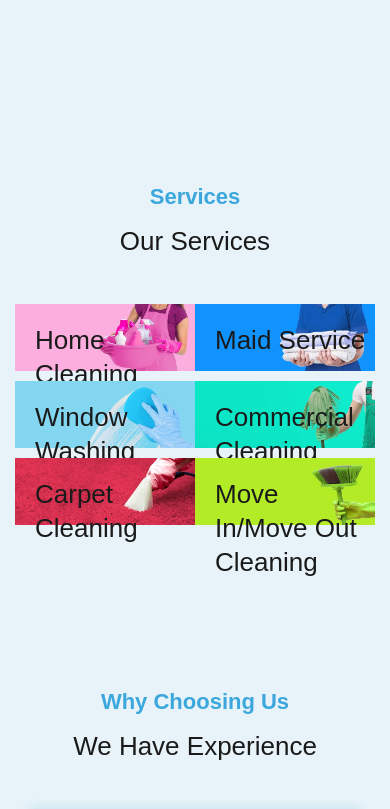
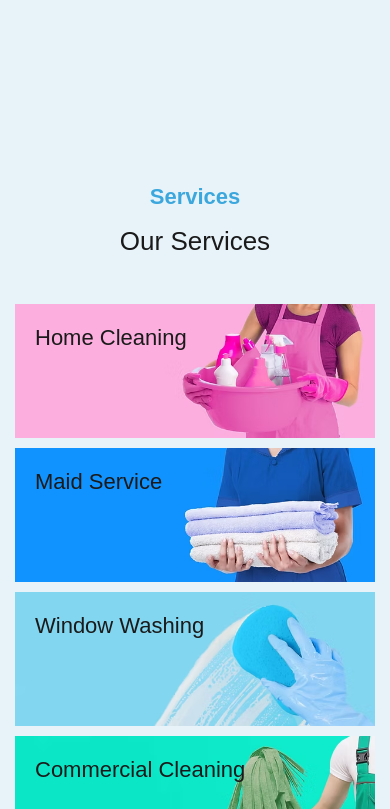
Before and after one commit to sohil-P/Project, a PHP site: page /about.html in a window 390 px wide. Shown: the part 1665-2474 px from the top of the page. Run offline with PHP 8.4, Linux system fonts and the light colour scheme; some libraries are stand-ins or nearby versions; some web fonts are replaced; grey boxes are pictures that could not be loaded.

Commit message:
updates files

```diff
--- a/about.css
+++ b/about.css
@@ -61,7 +61,31 @@
   background: rgba(0, 0, 0, 0.5);
   z-index: 1;
 }
-
+.slide-1,
+.slide-2
+.slide-3{
+  position: relative;
+  top: 0;
+}
+.slide-1 p,
+.slide-2 p{
+  color: var(--text-x-dark-gray);
+  font-weight: 500;
+  font-size: var(--fs-3x1);
+  position: absolute;
+  bottom: 20vmin;
+  right: -30px;
+  width: 380px;
+}
+.slide-3 p{
+  color: var(--text-x-dark-gray);
+  font-weight: 500;
+  font-size: var(--fs-3x1);
+  position: absolute;
+  bottom: 20vmin;
+  left: -40px;
+  width: 400px;
+}
 
 /*----------- service of about ---------*/
 
@@ -105,6 +129,7 @@
 }
 .service-img-main h1 {
   color: var(--text-light-gray);
+  font-size: 20px;
   font-weight: 600;
   margin-top: 10px;
 }
@@ -118,7 +143,7 @@
   top: 50%;
 }
 
-/*----------- process of about -----------*/
+/*----------- service-type of about -----------*/
 .about-main-images {
   display: grid;
   grid-template-columns: repeat(12, 1fr);
@@ -134,7 +159,6 @@
   position: absolute;
   left: 20px;
   top: 20px;
-
   font-size: var(--fs-3x1);
   font-weight: 500;
 }
@@ -142,7 +166,6 @@
   position: absolute;
   left: 20px;
   top: 20px;
-
   font-size: var(--fs-3x1);
   font-weight: 500;
 }
@@ -150,7 +173,6 @@
   position: absolute;
   left: 20px;
   top: 20px;
-
   font-size: var(--fs-3x1);
   font-weight: 500;
 }
@@ -158,7 +180,6 @@
   position: absolute;
   left: 20px;
   top: 20px;
-
   font-size: var(--fs-3x1);
   font-weight: 500;
 }
@@ -166,7 +187,6 @@
   position: absolute;
   left: 20px;
   top: 20px;
-
   font-size: var(--fs-3x1);
   font-weight: 500;
 }
@@ -174,7 +194,6 @@
   position: absolute;
   left: 20px;
   top: 20px;
-
   font-size: var(--fs-3x1);
   font-weight: 500;
 }
@@ -551,9 +570,11 @@
     width: 300px;
   }
 
-  .about-main-images img {
+  /* service-type */
+  .about-image-and-text {
     grid-column: span 12;
   }
+
 
   /* experience */
   .experience-text,
@@ -682,7 +703,20 @@
     width: 350px;
   }
 
-  .about-main-images img {
+  /* service-type */
+  .about-image-and-text{
+    grid-column: span 12;
+  }
+  .pink h3,
+  .blue h3,
+  .blue2 h3,
+  .green h3,
+  .red h3,
+  .yellow h3 {
+    font-size: var(--fs-2x1);
+  }
+
+  .about-image-and-text {
     grid-column: span 12;
   }
 
--- a/about.html
+++ b/about.html
@@ -83,7 +83,7 @@
               ></button>
             </div>
             <div class="carousel-inner">
-              <div class="carousel-item active">
+              <div class="carousel-item active slide-1">
                 <img
                   src="images/cleaning-product.jpg"
                   class="d-block w-100"
@@ -96,7 +96,7 @@
                   </p>
                 </div>
               </div>
-              <div class="carousel-item">
+              <div class="carousel-item slide-2">
                 <img
                   src="images/cleaning-product2.jpg"
                   class="d-block w-100"
@@ -106,7 +106,7 @@
                   <p>Top-Quality Cleaning for Homes & Businesses in Toronto.</p>
                 </div>
               </div>
-              <div class="carousel-item">
+              <div class="carousel-item slide-3">
                 <img
                   src="images/cleaning-product3.jpg"
                   class="d-block w-100"
@@ -231,9 +231,9 @@
         </div>
       </section>
 
-      <!-------- process of about  -------->
+      <!-------- service-type of about  -------->
 
-      <section class="ab-process section-padding" id="ab-process">
+      <section class="ab-service-type section-padding" id="ab-service-type">
         <div class="section-title">
           <span class="title" data-aos="fade-up" data-aos-duration="600"
             >services</span
```
